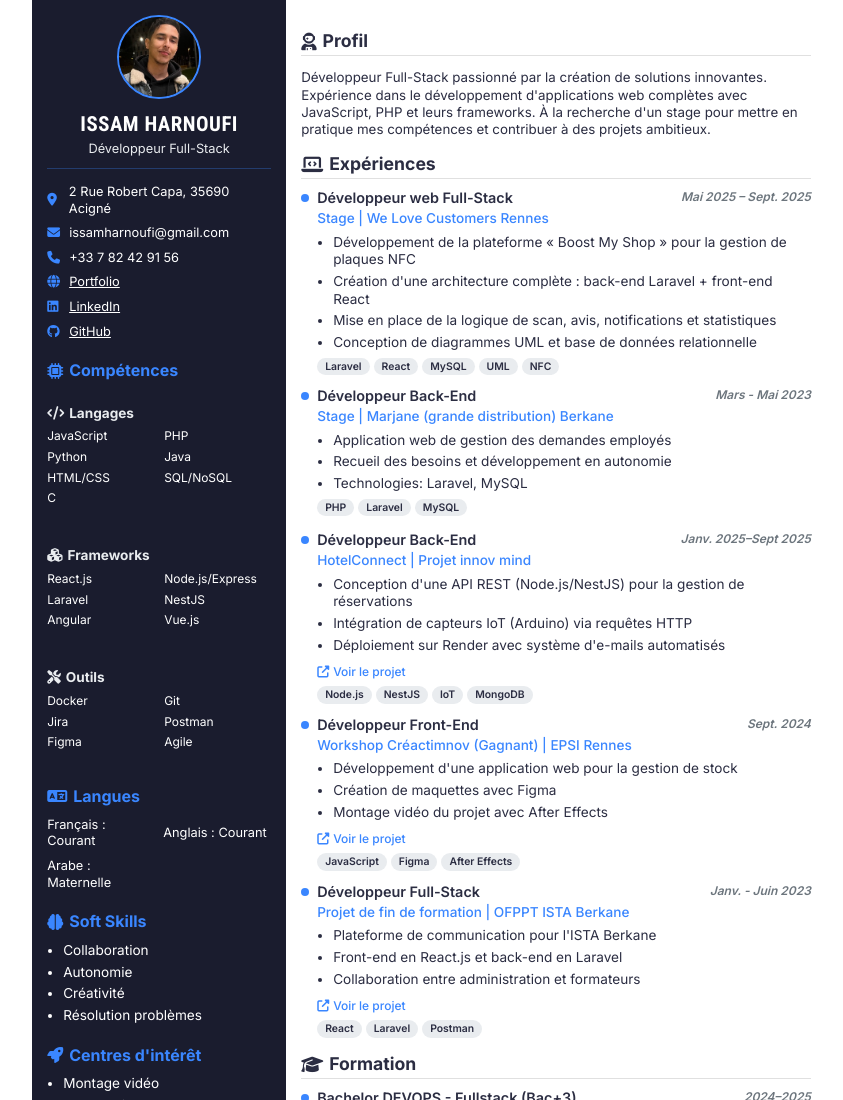
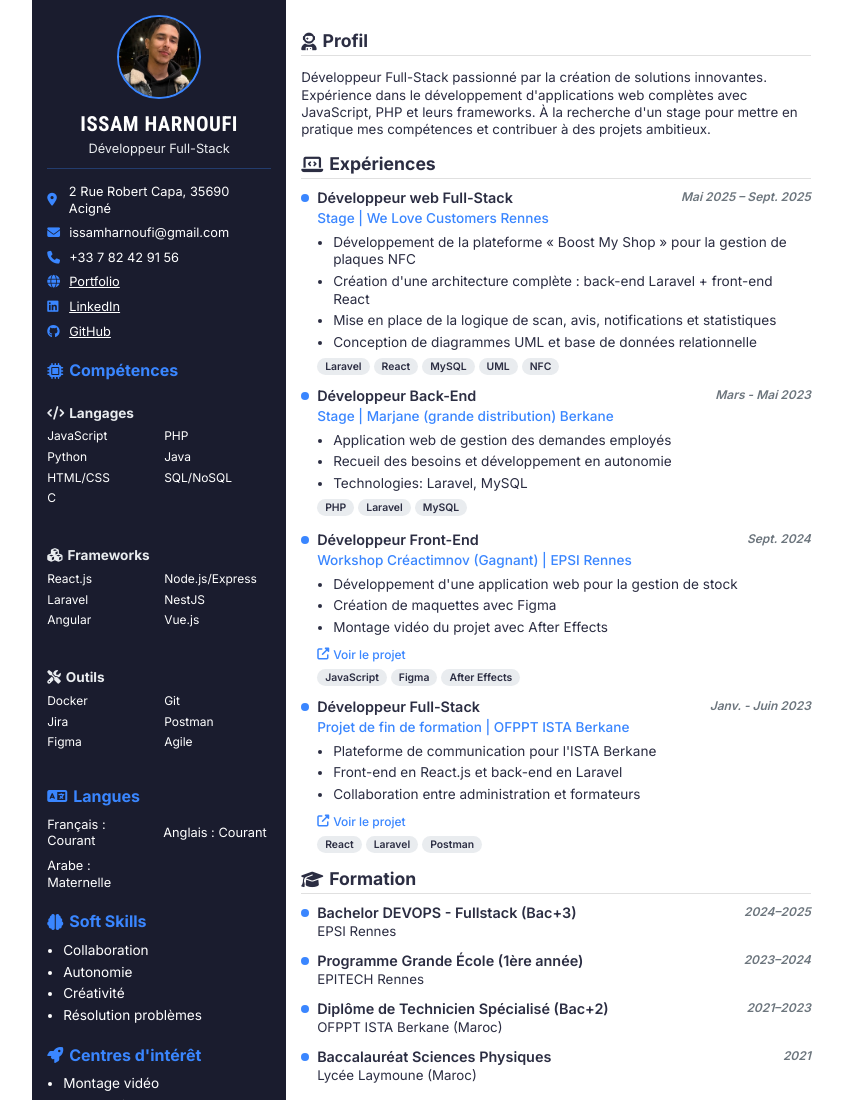
Before and after one commit to Issam028/Issam028.github.io-, a plain HTML site: page cvFr.html in a window 1280 px wide. Shown: the top 1100 px of the page, without its empty margins (211-1054 px from the left). Drawn offline with nearby package versions, Linux system fonts and the light colour scheme.

```diff
--- a/cvFr.html
+++ b/cvFr.html
@@ -432,26 +432,6 @@
                 </div>
 
         </div>
-        <div class="job">
-            <div class="job-title">
-                <span>Développeur Back-End</span>
-                <span class="date">Janv. 2025–Sept 2025</span>
-            </div>
-            <div class="job-company">HotelConnect | Projet innov mind</div>
-            <ul>
-                <li>Conception d'une API REST (Node.js/NestJS) pour la gestion de réservations</li>
-                <li>Intégration de capteurs IoT (Arduino) via requêtes HTTP</li>
-                <li>Déploiement sur Render avec système d'e-mails automatisés</li>
-            </ul>
-            <a href="https://hotelconnect.fr/" class="project-link"><i class="fas fa-external-link-alt"></i> Voir le
-                projet</a>
-            <div class="tags">
-                <span class="tag">Node.js</span>
-                <span class="tag">NestJS</span>
-                <span class="tag">IoT</span>
-                <span class="tag">MongoDB</span>
-            </div>
-        </div>
 
         <div class="job">
             <div class="job-title">
```
